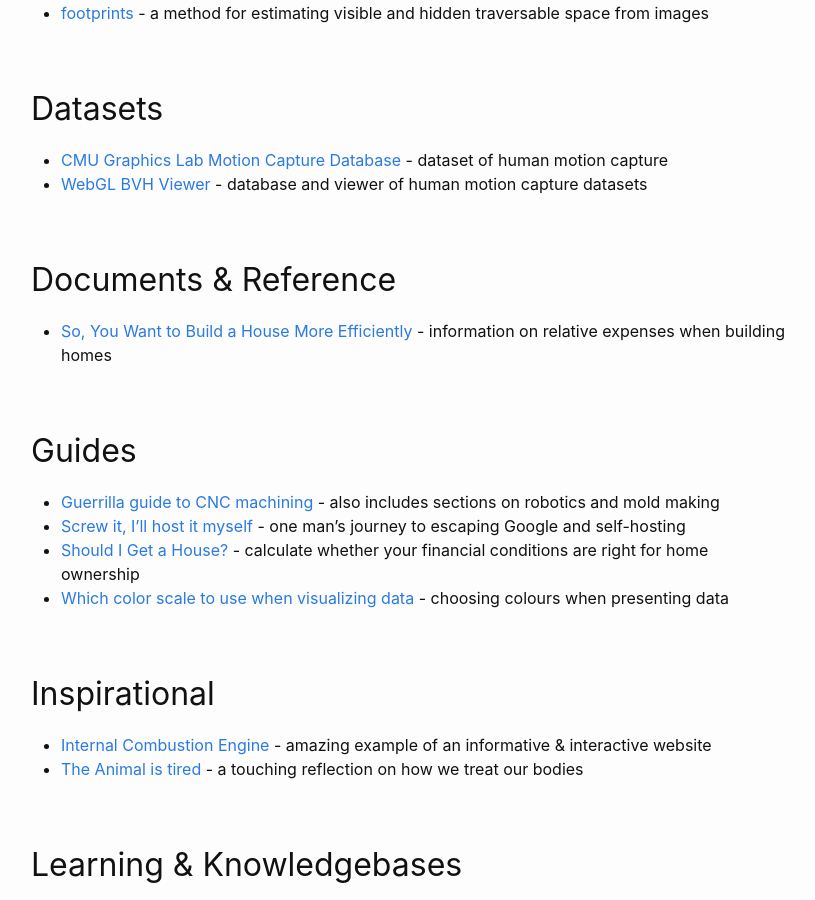
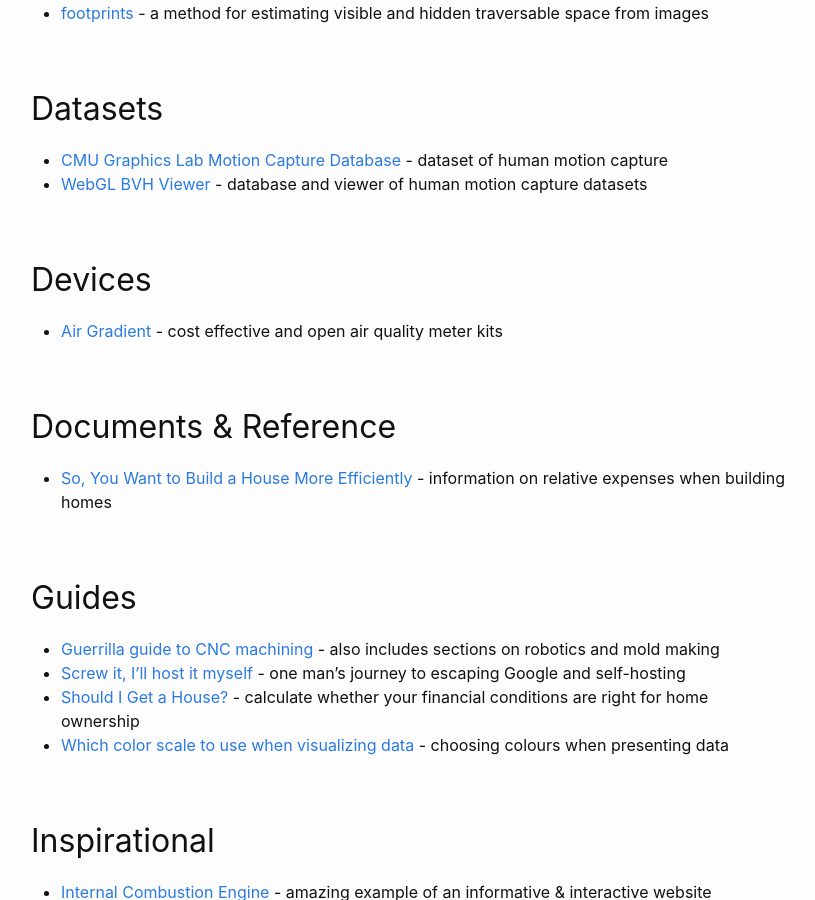
Before and after one commit to MarkHedleyJones/markhedleyjones.github.io, a Jekyll site: the page built from docs/links.md, in a window 1280 px wide and 900 px high, scrolled down 379 px. Shown: the whole window, without its empty margins (229-1044 px from the left). Built offline with Jekyll 4.4.1, drawn with Linux system fonts in a browser that asks for light colours.

Commit message:
Add link to Air Gradient

```diff
--- a/docs/links.md
+++ b/docs/links.md
@@ -12,6 +12,9 @@ This page is an experiment in storing web-links longer term and to facilitate sh
 ## Datasets
 * [CMU Graphics Lab Motion Capture Database ](http://mocap.cs.cmu.edu/) - dataset of human motion capture
 * [WebGL BVH Viewer](http://mocap.cs.sfu.ca/index1d9d4.html?id=0007_Crawling001.bvh) - database and viewer of human motion capture datasets
+
+## Devices
+* [Air Gradient](https://www.airgradient.com/kits/) - cost effective and open air quality meter kits
 
 ## Documents & Reference
 * [So, You Want to Build a House More Efficiently](https://austinvernon.eth.link/blog/construction.html) - information on relative expenses when building homes
```
